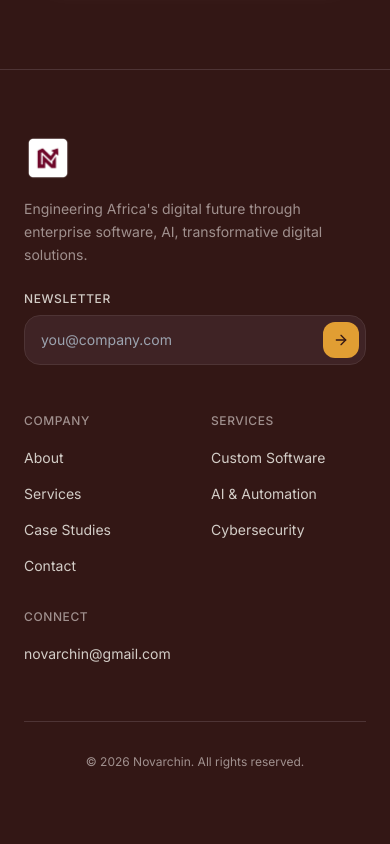
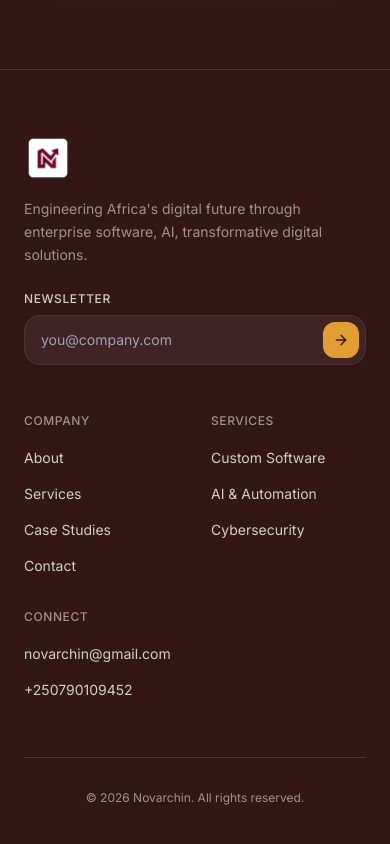
Before and after one commit to Kingloic250/Novarchin, a React (Vite) app: page / in a window 390 px wide. Shown: the part 1355-2199 px from the top of the page. Built offline with nearby package versions, Linux system fonts and the light colour scheme.

Commit message:
adding phone number

```diff
--- a/src/components/sections/Footer.tsx
+++ b/src/components/sections/Footer.tsx
@@ -25,6 +25,7 @@ const columns = [
     title: 'Connect',
     links: [
       { label: 'novarchin@gmail.com', href: 'mailto:novarchin@gmail.com' },
+      { label: '+250790109452', href: 'tel:+250790109452' },
     ],
   },
 ];
```
